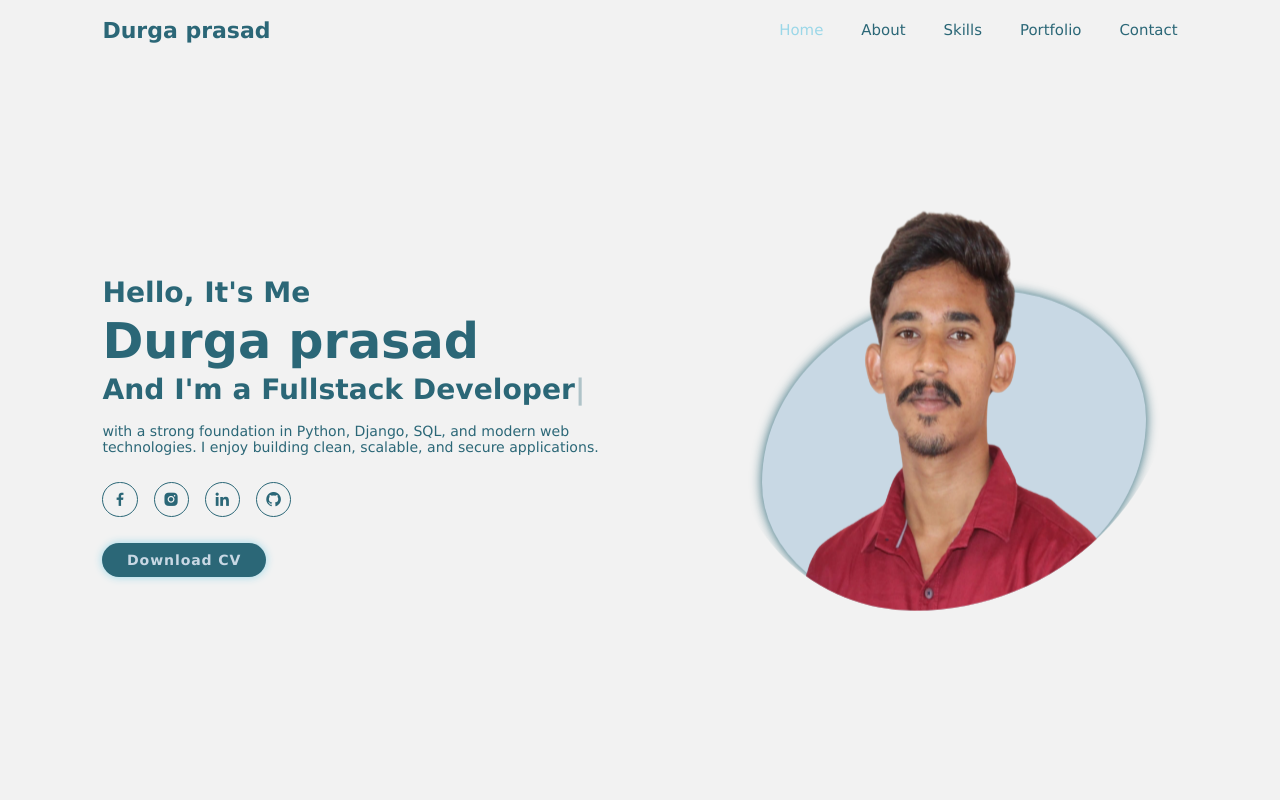
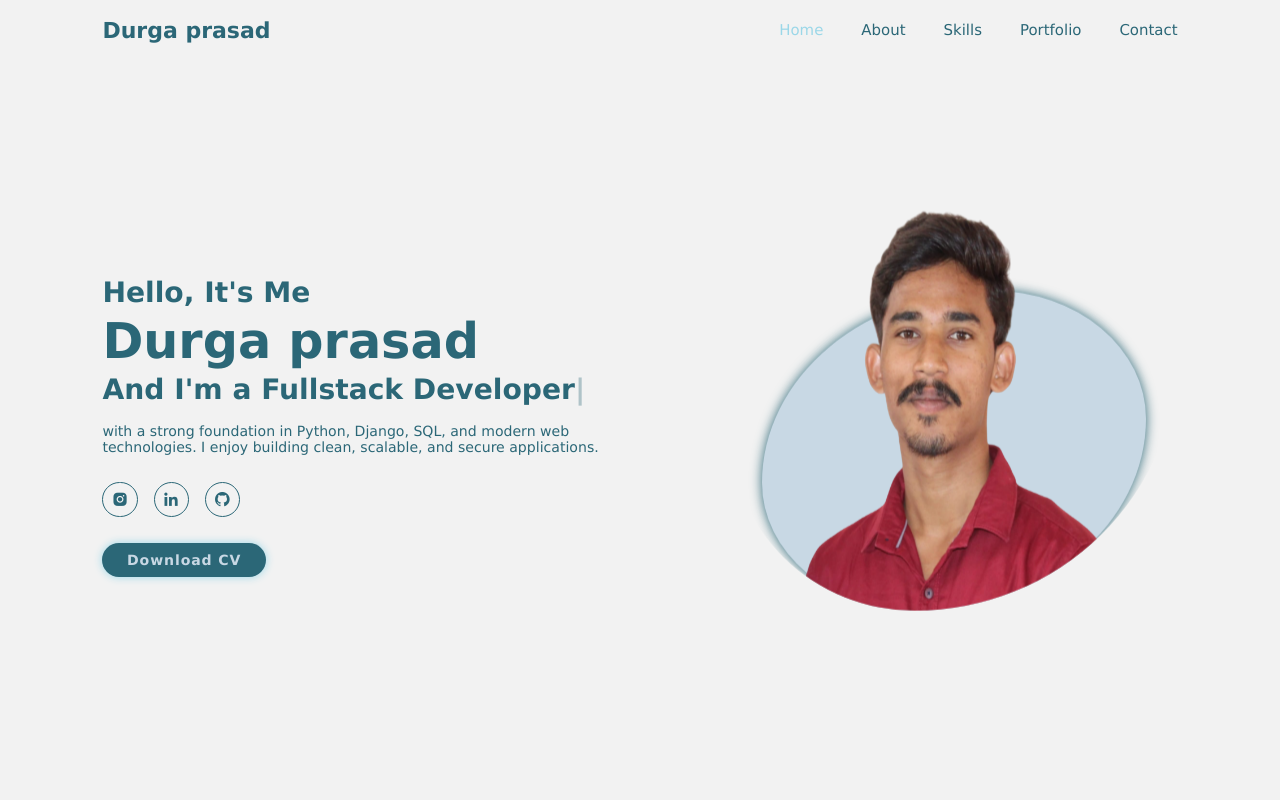
Before and after one commit to gangundidp/dp-portfolio, a plain HTML site: page index.html in a window 1280 px wide. Shown: the top 800 px of the page. Drawn offline with nearby package versions, Linux system fonts and the light colour scheme.

Commit message:
Update index.html

```diff
--- a/index.html
+++ b/index.html
@@ -42,10 +42,10 @@
             <p>with a strong foundation in Python, Django, SQL, and modern web technologies. I enjoy building clean, scalable, and secure applications.</p>
 
             <div class="social-media">
-                <a href="#"><i class="bx bxl-facebook"></i></a>
-                <a href="#"><i class="bx bxl-instagram-alt"></i></a>
-                <a href="#"><i class="bx bxl-linkedin"></i></a>
-                <a href="#"><i class="bx bxl-github"></i></a>
+<!--                 <a href="#"><i class="bx bxl-facebook"></i></a> -->
+                <a href="https://www.instagram.com/_dp222/profilecard/?igsh=MWQxdTIybGpxYzBt"><i class="bx bxl-instagram-alt"></i></a>
+                <a href="linkedin.com/in/dp-gangundi"><i class="bx bxl-linkedin"></i></a>
+                <a href="https://github.com/gangundidp"><i class="bx bxl-github"></i></a>
             </div>
             <a href="https://drive.google.com/file/d/18rBed0tIixXRxSN-qXVuiUilH1h4RXU7/view?usp=drivesdk" class="btn" target="_blank">Download CV</a>
         </div>
```
